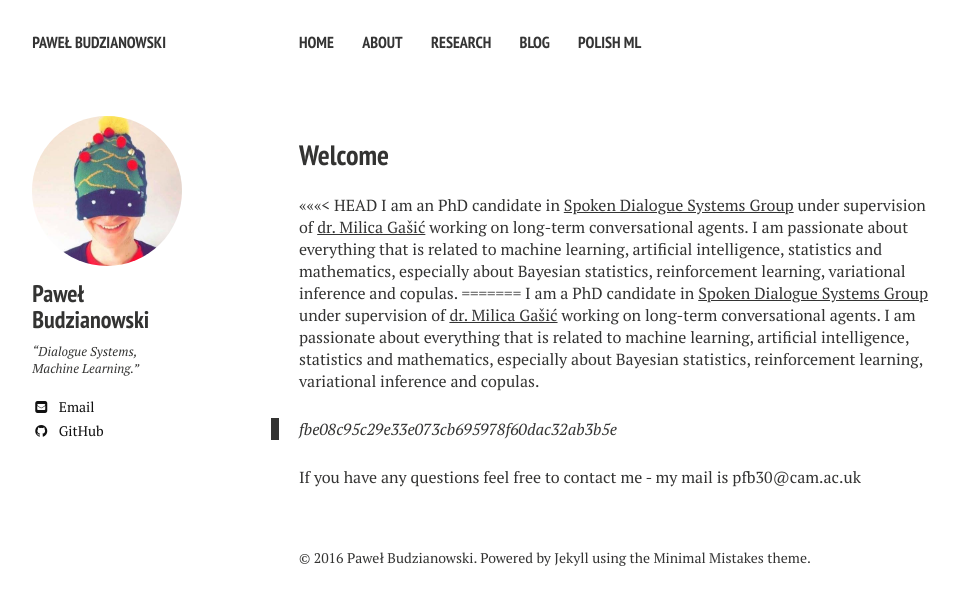
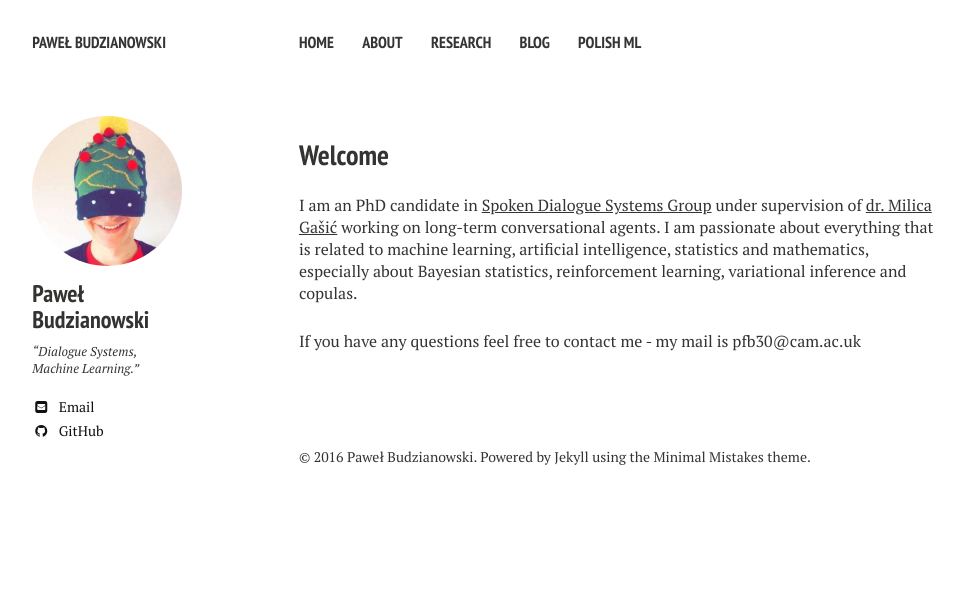
Before and after one commit to pawel-polyai/budzianowski.github.io, a Jekyll site: the page built from index.md, in a window 1280 px wide. Shown: the top 605 px of the page, without its empty margins (21-985 px from the left). Built offline with Jekyll 4.4.1, drawn with Linux system fonts in a browser that asks for light colours; nearby versions of some CDN libraries.

Commit message:
Update index.md

```diff
--- a/index.md
+++ b/index.md
@@ -9,10 +9,6 @@ image:
 
 ## Welcome
 
-<<<<<<< HEAD
 I am an PhD candidate in [Spoken Dialogue Systems Group](http://www.mi.eng.cam.ac.uk/research/dialogue/) under supervision of [dr. Milica Gašić](http://www.mi.eng.cam.ac.uk/~mg436/) working on long-term conversational agents. I am passionate about everything that is related to machine learning, artificial intelligence, statistics and mathematics, especially about Bayesian statistics, reinforcement learning, variational inference and copulas.
-=======
-I am a PhD candidate in [Spoken Dialogue Systems Group](http://www.mi.eng.cam.ac.uk/research/dialogue/) under supervision of [dr. Milica Gašić](http://www.mi.eng.cam.ac.uk/~mg436/) working on long-term conversational agents. I am passionate about everything that is related to machine learning, artificial intelligence, statistics and mathematics, especially about Bayesian statistics, reinforcement learning, variational inference and copulas.
->>>>>>> fbe08c95c29e33e073cb695978f60dac32ab3b5e
 
 If you have any questions feel free to contact me - my mail is pfb30@cam.ac.uk
```
